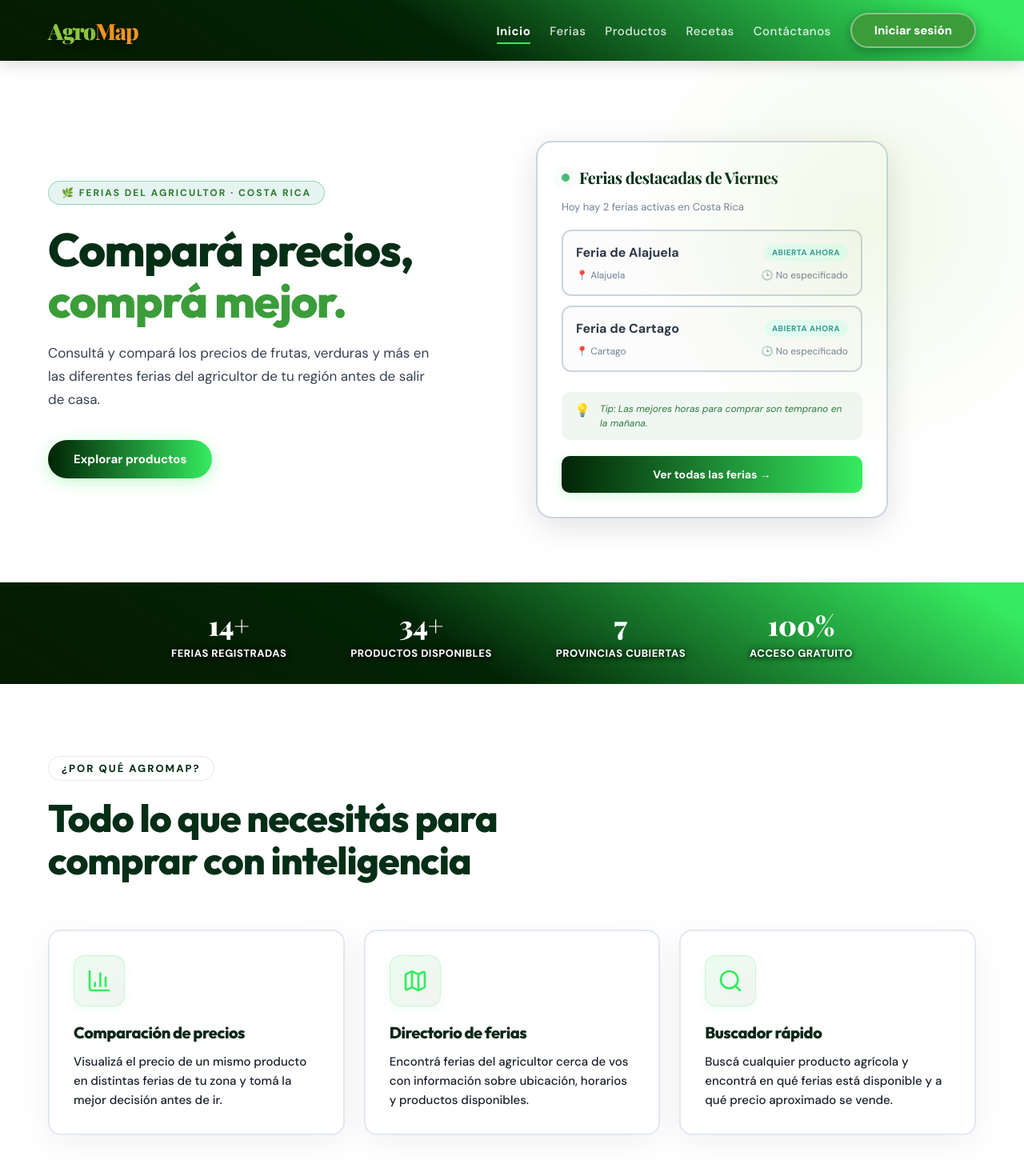
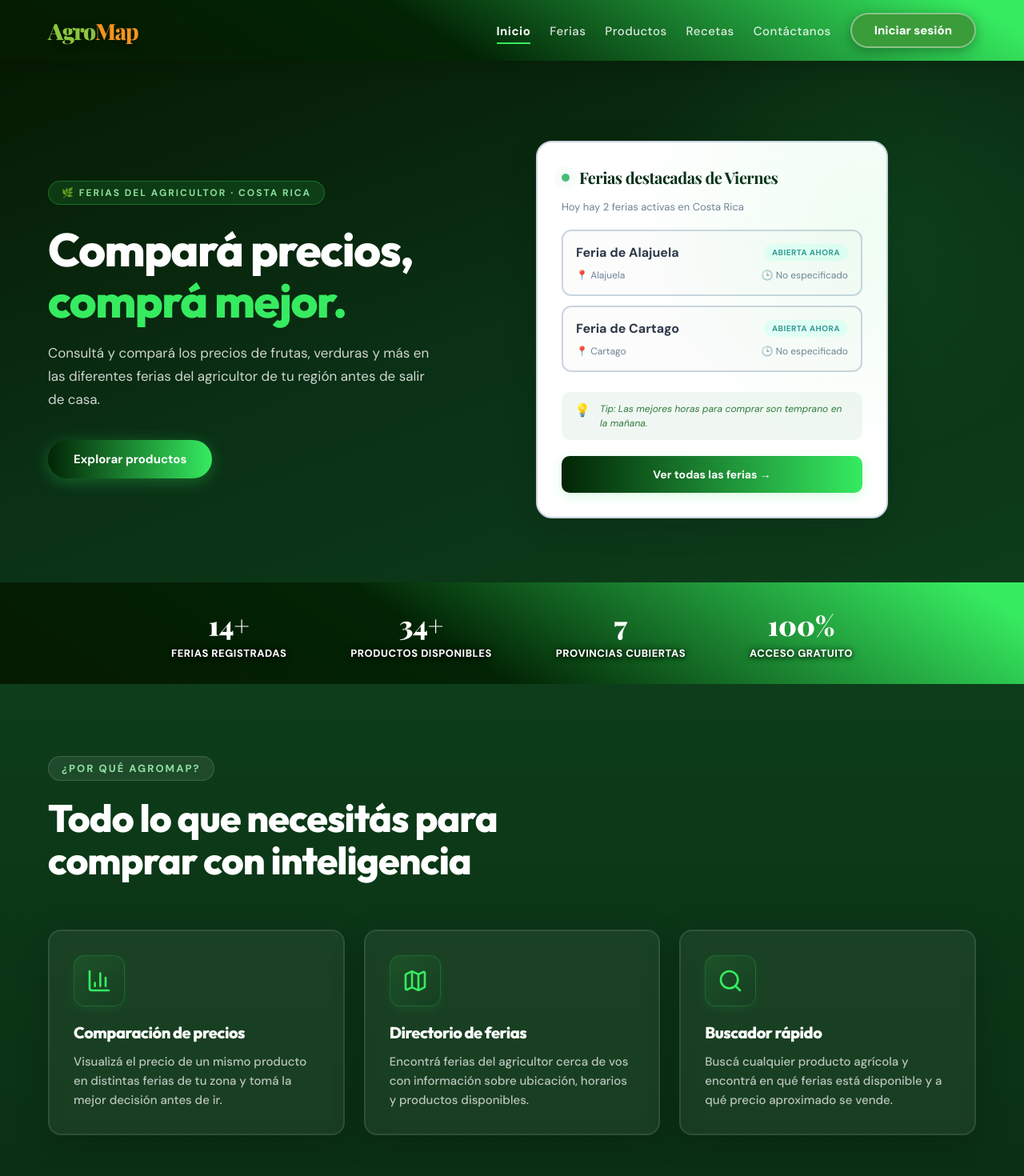
Before and after one commit to sduartecfwd09-collab/Semilla-digital, a React (Vite) app: page / in a window 1280 px wide. Shown: the top 1470 px of the page at 80% size. Built offline with nearby package versions, Linux system fonts and the light colour scheme; data requests are answered from the project's data file; a web font is replaced by a local one.

Commit message:
Cambios provistos para la acertividad

```diff
--- a/package.json
+++ b/package.json
@@ -5,7 +5,7 @@
   "type": "module",
   "scripts": {
     "dev": "vite",
-    "server": "json-server --watch db.json --port 3002",
+    "server": "json-server --watch db.json --port 3003",
     "build": "vite build",
     "lint": "eslint .",
     "preview": "vite preview"
--- a/src/components/FeaturesSection/FeaturesSection.css
+++ b/src/components/FeaturesSection/FeaturesSection.css
@@ -1,6 +1,6 @@
 .features-section {
     padding: 5.625rem 3.75rem;
-    background: var(--blanco);
+    background: linear-gradient(180deg, #0d3d1a 0%, #0a2f13 100%);
 }
 
 .features-label {
@@ -9,19 +9,19 @@
     font-weight: 800;
     letter-spacing: 0.125rem;
     text-transform: uppercase;
-    color: #052e16 !important; /* Deep Green Solid */
+    color: #8cde9e !important;
     margin-bottom: 1.25rem;
-    background: #ffffff !important; /* Pure White */
+    background: rgba(255, 255, 255, 0.08) !important;
     padding: 0.375rem 1rem;
     border-radius: 3.125rem;
-    border: 0.09375rem solid #e2e8f0;
+    border: 0.09375rem solid rgba(255, 255, 255, 0.15);
 }
 
 .features-title {
     font-family: 'Outfit', sans-serif;
     font-weight: 800;
     font-size: 3rem;
-    color: #052e16;
+    color: #ffffff;
     margin-bottom: 3.75rem;
     max-width: 40.625rem;
     line-height: 1.1;
@@ -35,18 +35,20 @@
 }
 
 .features-card {
-    background: white;
+    background: rgba(255, 255, 255, 0.06);
     border-radius: 1rem;
     padding: 1.875rem;
-    border: 0.125rem solid #e2e8f0;
-    box-shadow: 0 0.625rem 2.5rem rgba(0, 0, 0, 0.06);
+    border: 0.125rem solid rgba(255, 255, 255, 0.1);
+    box-shadow: 0 0.625rem 2.5rem rgba(0, 0, 0, 0.2);
     transition: transform 0.3s cubic-bezier(0.16, 1, 0.3, 1), box-shadow 0.3s ease, border-color 0.3s;
+    backdrop-filter: blur(0.5rem);
 }
 
 .features-card:hover {
     transform: translateY(-0.5rem);
-    box-shadow: 0 1.25rem 3.125rem rgba(54, 235, 96, 0.15);
-    border-color: #3B9C3A;
+    box-shadow: 0 1.25rem 3.125rem rgba(54, 235, 96, 0.12);
+    border-color: rgba(54, 235, 96, 0.4);
+    background: rgba(255, 255, 255, 0.1);
 }
 
 .features-icon {
@@ -67,19 +69,19 @@
     font-family: 'Outfit', sans-serif;
     font-size: 1.25rem;
     font-weight: 800;
-    color: #0d2818; /* Verde profundo */
+    color: #ffffff;
     margin-bottom: 0.75rem;
     transition: color 0.2s;
 }
 
 .features-card:hover .features-card-title {
-    color: #3B9C3A;
+    color: #36EB60;
 }
 
 .features-card-desc {
     font-size: 0.9375rem;
     line-height: 1.6;
-    color: #1a202c; /* Negro más profundo para legibilidad */
+    color: rgba(255, 255, 255, 0.7);
     font-weight: 500;
 }
 
--- a/src/components/HeroSection/HeroSection.css
+++ b/src/components/HeroSection/HeroSection.css
@@ -1,5 +1,5 @@
 .hero-section {
-    background: var(--blanco);
+    background: linear-gradient(160deg, #061A02 0%, #0a3015 50%, #0d3d1a 100%);
     padding: 6.25rem 3.75rem 5rem;
     display: grid;
     grid-template-columns: 1fr 1fr;
@@ -11,9 +11,9 @@
 
 .hero-tag {
     display: inline-block;
-    background: rgba(5, 150, 105, 0.1);
-    border: 0.0625rem solid rgba(5, 150, 105, 0.35);
-    color: var(--verde-claro);
+    background: rgba(54, 235, 96, 0.12);
+    border: 0.0625rem solid rgba(54, 235, 96, 0.3);
+    color: #8cde9e;
     font-size: 0.75rem;
     font-weight: 700;
     letter-spacing: 0.125rem;
@@ -28,17 +28,17 @@
     font-weight: 800;
     font-size: 3.625rem;
     line-height: 1.1;
-    color: var(--fondo);
+    color: #ffffff;
     margin-bottom: 1.25rem;
 }
 
 .hero-title em {
     font-style: normal;
-    color: #3B9C3A;
+    color: #36EB60;
 }
 
 .hero-description {
-    color: #374151;
+    color: rgba(255, 255, 255, 0.8);
     font-size: 1.0625rem;
     line-height: 1.7;
     margin-bottom: 2.25rem;
@@ -70,7 +70,7 @@
 }
 
 .hero-btn-secondary {
-    color: #5D5751;
+    color: rgba(255, 255, 255, 0.7);
     text-decoration: none;
     font-size: 0.875rem;
     font-weight: 600;
@@ -80,7 +80,7 @@
 }
 
 .hero-btn-secondary span {
-    color: var(--fondo);
+    color: #ffffff;
     font-size: 1.125rem;
 }
 
@@ -94,7 +94,7 @@
     position: absolute;
     width: 37.5rem;
     height: 37.5rem;
-    background: radial-gradient(circle, rgba(140, 198, 63, 0.12) 0%, transparent 70%);
+    background: radial-gradient(circle, rgba(54, 235, 96, 0.08) 0%, transparent 70%);
     top: -6.25rem;
     right: -6.25rem;
     border-radius: 50%;
--- a/src/services/api.config.ts
+++ b/src/services/api.config.ts
@@ -1,4 +1,4 @@
-export const API_BASE_URL = 'http://localhost:3001';
+export const API_BASE_URL = 'http://localhost:3003';
 
 export const ENDPOINTS = {
   usuarios: `${API_BASE_URL}/usuarios`,
```
